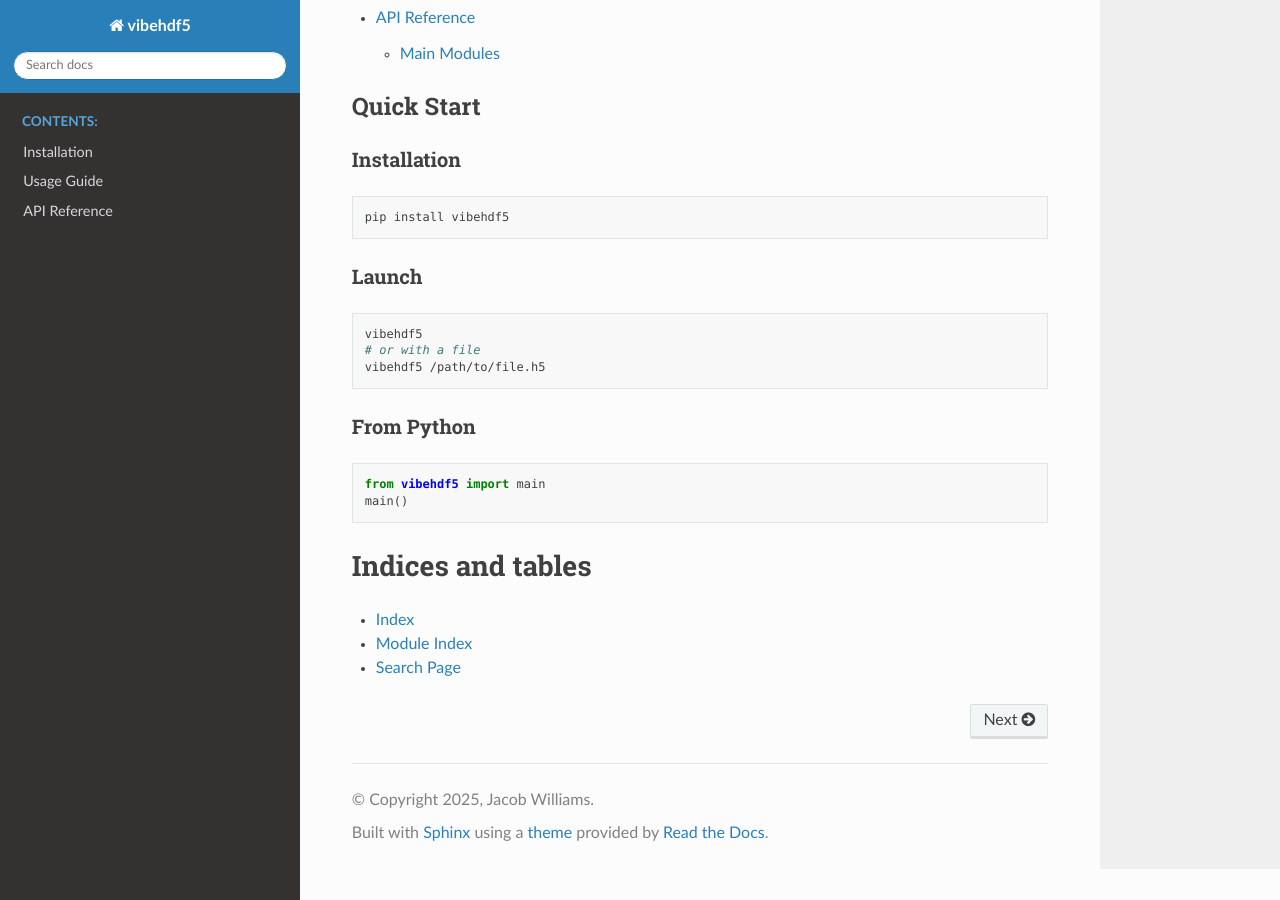
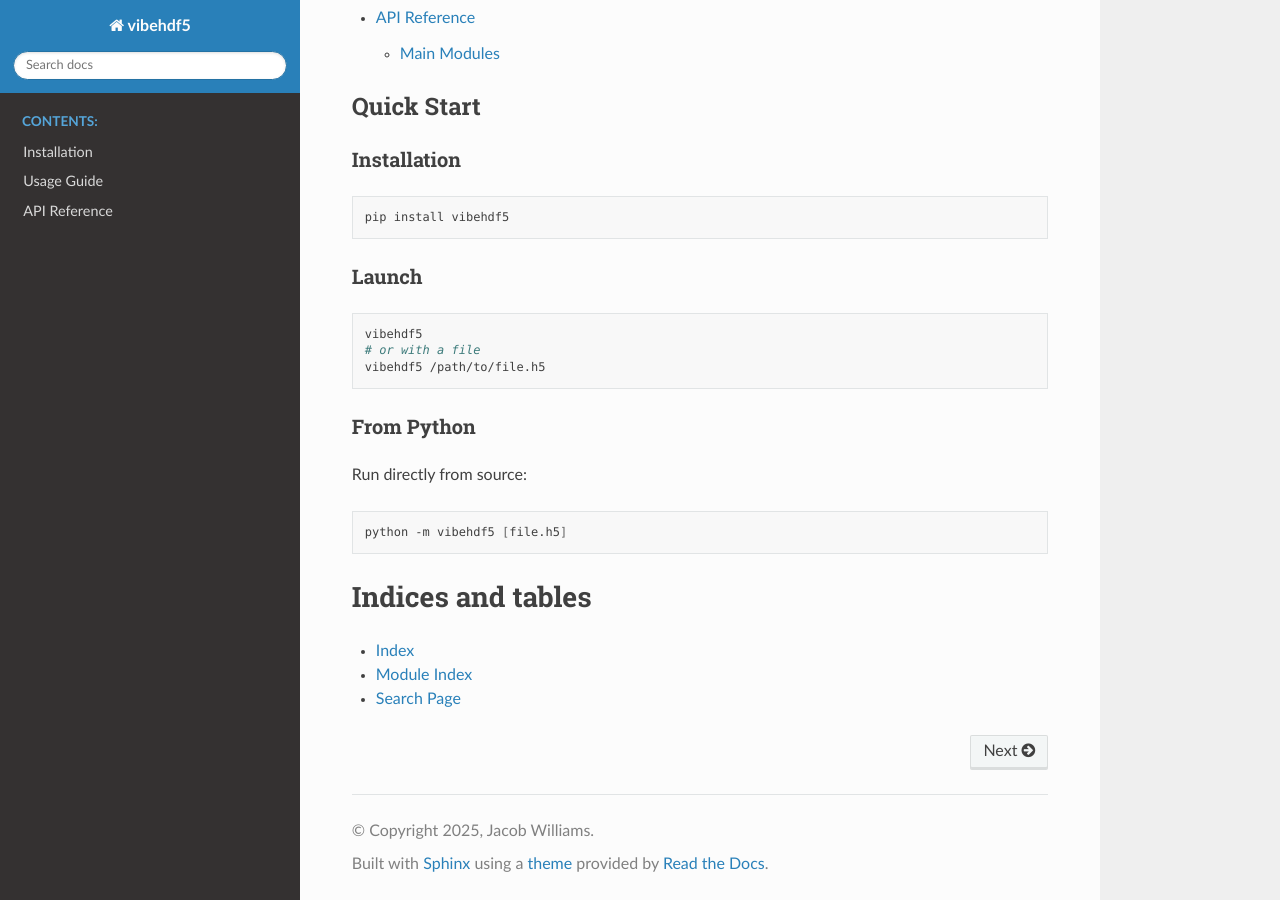
Before and after one commit to jacobwilliams/vibehdf5, a Sphinx documentation site: the page built from docs/index.rst, in a window 1280 px wide and 900 px high, scrolled down 1342 px. Built offline with Sphinx 7.4.7 and the Read the Docs theme 3.1.0, drawn with Linux system fonts in a browser that asks for light colours.

Commit message:
remove main import warning

```diff
--- a/docs/index.rst
+++ b/docs/index.rst
@@ -47,10 +47,11 @@ Launch
 From Python
 ~~~~~~~~~~~
 
-.. code-block:: python
+Run directly from source:
 
-   from vibehdf5 import main
-   main()
+.. code-block:: bash
+
+   python -m vibehdf5 [file.h5]
 
 Indices and tables
 ==================
--- a/vibehdf5/__init__.py
+++ b/vibehdf5/__init__.py
@@ -18,5 +18,3 @@ from . import unique_values_dialog
 from . import plot_options_dialog
 from . import hdf5_tree_model
 from . import hdf5_viewer
-
-from .__main__ import main
```
Also changed, not shown: README.md (+0 -7 lines), docs/usage.rst (+0 -8 lines).
